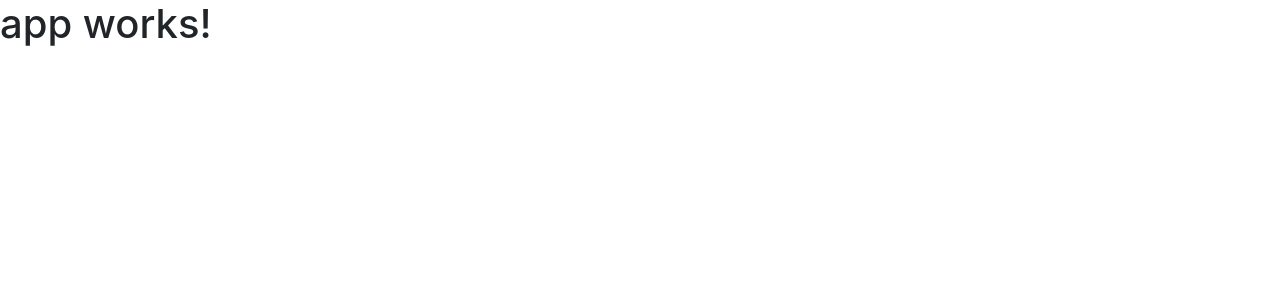
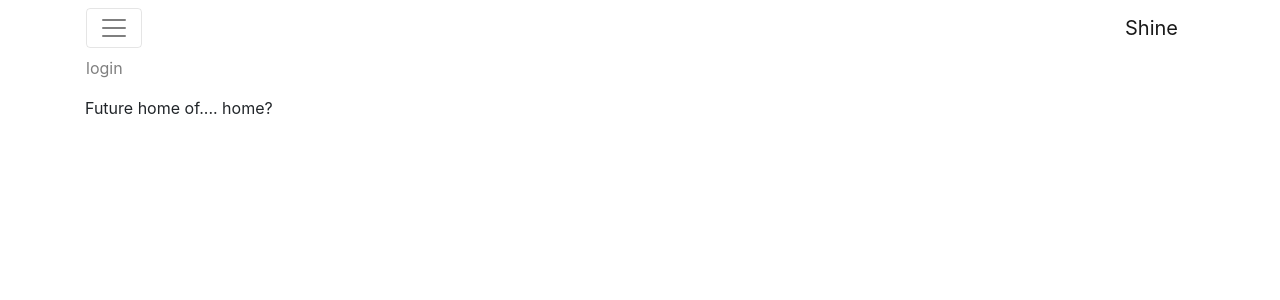
Before and after one commit to Faheetah/shine-angular, an Angular app: page /#/home in a window 1280 px wide. Shown: the top 300 px of the page. Built offline with nearby package versions, Linux system fonts and the light colour scheme.

Commit message:
Let there be routes

```diff
--- a/src/app/app.component.html
+++ b/src/app/app.component.html
@@ -1,3 +1,22 @@
-<h1>
-  {{title}}
-</h1>
+<div class="container" style="padding-left: 0; padding-right: 0;">
+  <header class="navbar navbar-light navbar-fixed-top navbar-toggleable-md">
+    <button class="navbar-toggler navbar-toggler-right" type="button" (click)="navbarCollapsed = !navbarCollapsed"
+            [attr.aria-expanded]="!navbarCollapsed" aria-controls="navbarContent" aria-expanded="false" aria-label="Toggle navigation">
+      <span class="navbar-toggler-icon"></span>
+    </button>
+
+    <a class="navbar-brand" [routerLink]="['/']">Shine</a>
+
+    <div class="navbar-collapse" [ngbCollapse]="navbarCollapsed" id="navbarContent">
+      <ul class="navbar-nav mr-auto">
+        <li class="nav-item" [routerLinkActive]="['active']">
+          <a class="nav-link" [routerLink]="['/login']">{{ login }}</a>
+        </li>
+      </ul>
+    </div>
+  </header>
+</div>
+
+<div class="container">
+  <router-outlet></router-outlet>
+</div>
--- a/src/app/app.component.ts
+++ b/src/app/app.component.ts
@@ -5,5 +5,5 @@ import { Component } from '@angular/core';
   templateUrl: './app.component.html'
 })
 export class AppComponent {
-  title = 'app works!';
+  login = 'login';
 }
--- a/src/app/app.module.ts
+++ b/src/app/app.module.ts
@@ -1,18 +1,26 @@
 import { BrowserModule } from '@angular/platform-browser';
 import { NgModule } from '@angular/core';
 import { FormsModule } from '@angular/forms';
+
 import { HttpModule } from '@angular/http';
+import { NgbModule } from '@ng-bootstrap/ng-bootstrap';
 
 import { AppComponent } from './app.component';
+import { routing } from './app.routing';
+
+import { HomeComponent } from './home/home.component';
 
 @NgModule({
   declarations: [
-    AppComponent
+    AppComponent,
+    HomeComponent
   ],
   imports: [
     BrowserModule,
     FormsModule,
-    HttpModule
+    HttpModule,
+    routing,
+    NgbModule.forRoot()
   ],
   providers: [],
   bootstrap: [AppComponent]
--- /dev/null
+++ b/src/app/app.routing.ts
@@ -0,0 +1,11 @@
+import { Routes, RouterModule } from '@angular/router';
+import { ModuleWithProviders } from '@angular/core';
+
+import { HomeComponent } from './home/home.component'
+
+const routes: Routes = [
+  {path: '', pathMatch: 'full', redirectTo: 'home'},
+  {path: 'home', component: HomeComponent}
+];
+
+export const routing: ModuleWithProviders = RouterModule.forRoot(routes, {useHash: true});
--- /dev/null
+++ b/src/app/home/home.component.html
@@ -0,0 +1,3 @@
+<p>
+  Future home of.... home?
+</p>
--- /dev/null
+++ b/src/app/home/home.component.ts
@@ -0,0 +1,14 @@
+import { Component, OnInit } from '@angular/core';
+
+@Component({
+  selector: 'app-home',
+  templateUrl: './home.component.html'
+})
+export class HomeComponent implements OnInit {
+
+  constructor() { }
+
+  ngOnInit() {
+  }
+
+}
```
